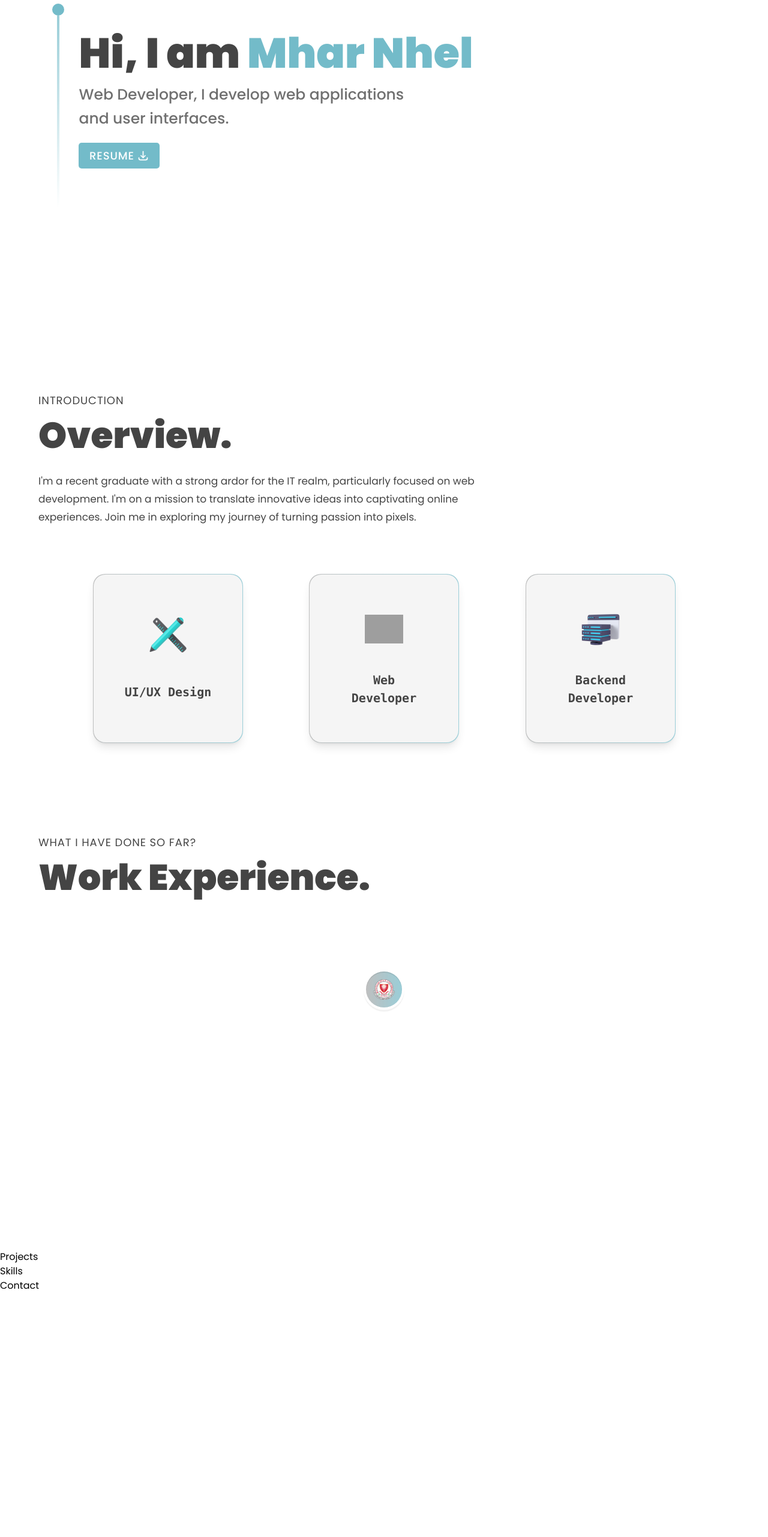
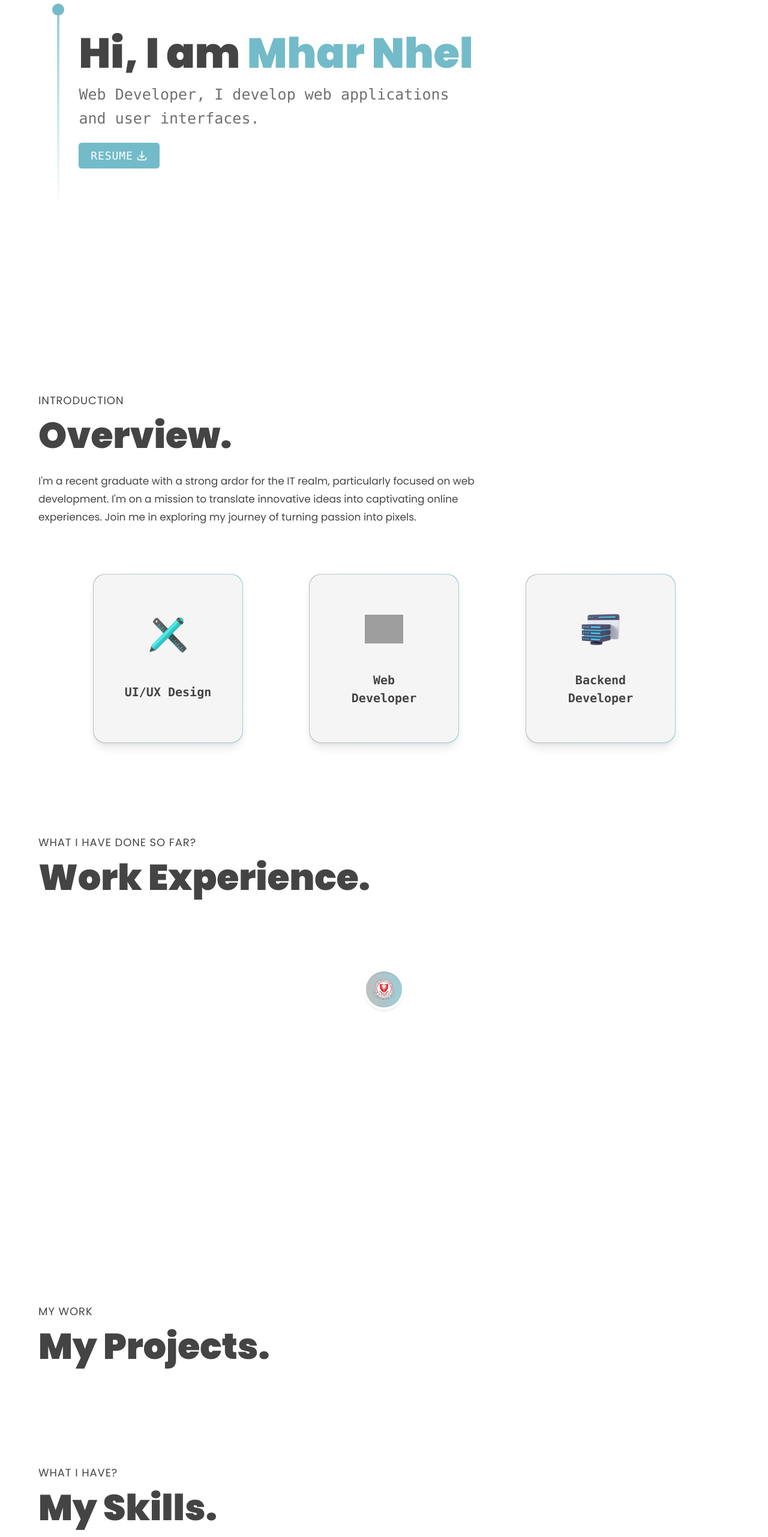
Before and after one commit to gitcommit222/angela-ante, a React (Vite) app: page / in a window 1280 px wide. Shown: the part 234-2797 px from the top of the page at 60% size. Before the commit the page ends 2390 px from the top, so only its background shows below. Built offline with nearby package versions, Linux system fonts and the light colour scheme; grey boxes are pictures that could not be loaded.

Commit message:
layout update

```diff
--- a/src/components/Contact.jsx
+++ b/src/components/Contact.jsx
@@ -1,5 +1,16 @@
+import { SectionWrapper } from "../hoc";
+import { styles } from "../styles";
+import { textVariant } from "../utils/motion";
+
 const Contact = () => {
-  return <div>Contact</div>;
+  return (
+    <>
+      <div variants={textVariant()}>
+        <p className={styles.sectionSubText}>GET IN TOUCH</p>
+        <h2 className={styles.sectionHeadText}>Contact Me</h2>
+      </div>
+    </>
+  );
 };
 
-export default Contact;
+export default SectionWrapper(Contact, "contact");
--- a/src/components/Hero.jsx
+++ b/src/components/Hero.jsx
@@ -21,7 +21,7 @@ const Hero = () => {
           <h1 className={`${styles.heroHeadText} ${animate.fadeIn}  animate__delay-2s`}>
             Hi, I am <span className="text-primary">Mhar Nhel</span>
           </h1>
-          <p className={`${styles.heroSubText} ${animate.fadeIn}  animate__delay-2s`}>
+          <p className={`${styles.heroSubText} ${animate.fadeIn}  animate__delay-2s font-mono`}>
             Web Developer, I develop web applications
             <br className="sm:block hidden" /> and user interfaces.
           </p>
@@ -29,7 +29,7 @@ const Hero = () => {
             <a
               href={resume}
               download="resume.pdf"
-              className="flex items-center justify-center gap-1 sm:text-[18px] text-[13px] font-medium tracking-wider"
+              className="flex items-center justify-center gap-1 sm:text-[18px] text-[13px] font-medium tracking-wider font-mono"
             >
               RESUME <HiOutlineDownload size={21} />
             </a>
--- a/src/components/Projects.jsx
+++ b/src/components/Projects.jsx
@@ -1,5 +1,16 @@
+import { SectionWrapper } from "../hoc";
+import { styles } from "../styles";
+import { textVariant } from "../utils/motion";
+
 const Projects = () => {
-  return <div>Projects</div>;
+  return (
+    <>
+      <div variants={textVariant()}>
+        <p className={styles.sectionSubText}>My Work</p>
+        <h2 className={styles.sectionHeadText}>My Projects.</h2>
+      </div>
+    </>
+  );
 };
 
-export default Projects;
+export default SectionWrapper(Projects, "");
--- a/src/components/Skills.jsx
+++ b/src/components/Skills.jsx
@@ -1,5 +1,16 @@
+import { SectionWrapper } from "../hoc";
+import { styles } from "../styles";
+import { textVariant } from "../utils/motion";
+
 const Skills = () => {
-  return <div>Skills</div>;
+  return (
+    <>
+      <div variants={textVariant()}>
+        <p className={styles.sectionSubText}>WHAT I HAVE?</p>
+        <h2 className={styles.sectionHeadText}>My Skills.</h2>
+      </div>
+    </>
+  );
 };
 
-export default Skills;
+export default SectionWrapper(Skills, "");
--- a/src/index.css
+++ b/src/index.css
@@ -20,28 +20,47 @@
 }
 
 .blue-gradient {
-  background: linear-gradient(91deg, #BFBFBF 0%, rgba(115, 187, 201, 0.72) 100%);
+  background: linear-gradient(
+    91deg,
+    #bfbfbf 0%,
+    rgba(115, 187, 201, 0.72) 100%
+  );
 }
 
 .gray-gradient {
-  background: linear-gradient(180deg, #73BBC9 0%, rgba(223, 223, 223, 0.49) 77.92%, rgba(231, 227, 227, 0.00) 100%);
+  background: linear-gradient(
+    180deg,
+    #73bbc9 0%,
+    rgba(223, 223, 223, 0.49) 77.92%,
+    rgba(231, 227, 227, 0) 100%
+  );
 }
 
 .line-gradient {
-  background: linear-gradient(153deg, rgba(115, 187, 201, 0.72) 0%, rgba(255, 255, 255, 0.00) 100%);
+  background: linear-gradient(
+    153deg,
+    rgba(115, 187, 201, 0.72) 0%,
+    rgba(255, 255, 255, 0) 100%
+  );
 }
 
 .hero-img {
   fill: lightgray 0px -38.878px / 100% 149.982% no-repeat;
 }
 
-
 .vertical-timeline-element--work .vertical-timeline-element-content {
-
-    border-top: 4px solid #73BBC9;
-    box-shadow: 0 20px 25px -5px rgb(0 0 0 / 0.1), 0 8px 10px -6px rgb(0 0 0 / 0.1);
+  border: 1.5px solid transparent;
+  border-top: 4px solid #73bbc9;
+  border-image: linear-gradient(
+    91deg,
+    #bfbfbf 0%,
+    rgba(115, 187, 201, 0.72) 100%
+  );
+  border-image-slice: 1;
+  box-shadow: 0 20px 25px -5px rgb(0 0 0 / 0.1),
+    0 8px 10px -6px rgb(0 0 0 / 0.1);
 }
 
 .vertical-timeline-element-date {
-  color: #000
+  color: #000;
 }
```
Also changed, not shown: src/components/Nav.jsx (+23 -8 lines).
